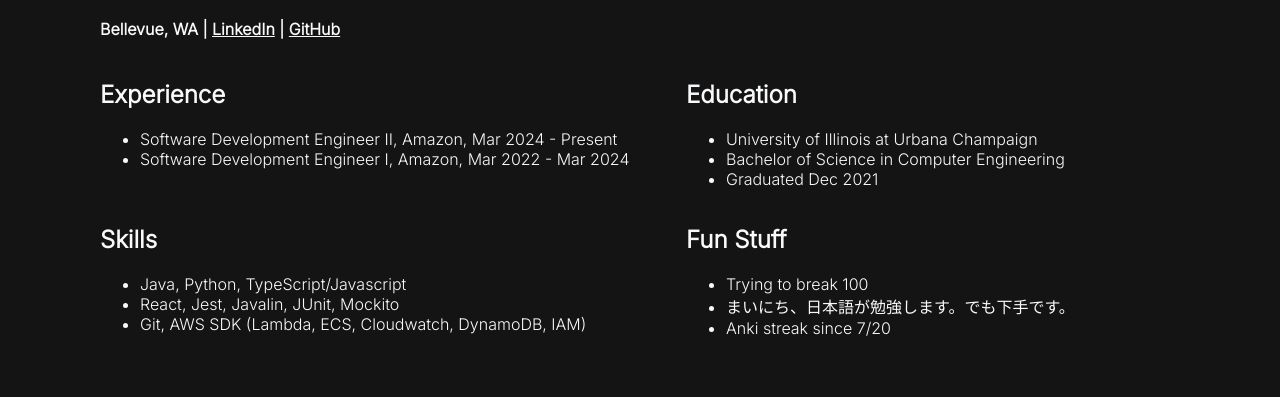
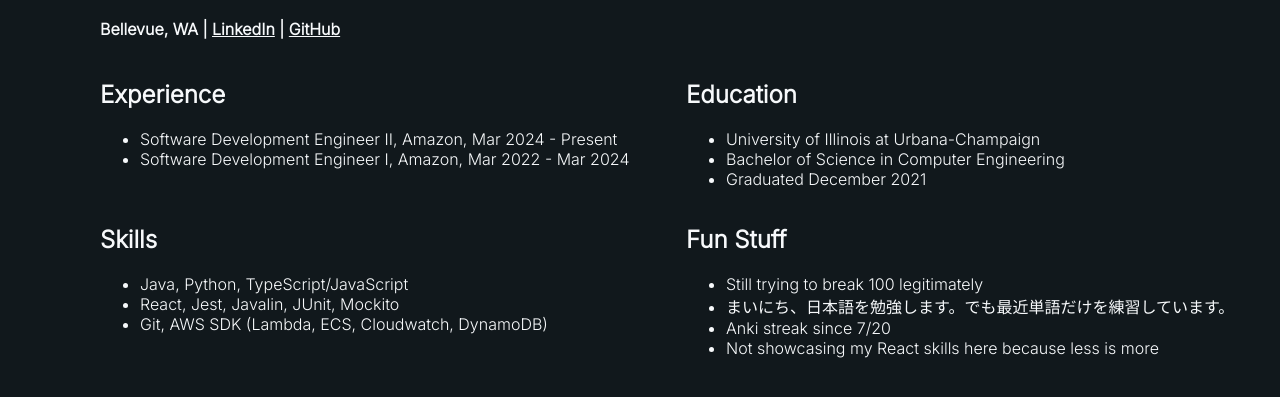
Before and after one commit to kyletolentino/kyletolentino.github.io, a plain HTML site: page index.html in a window 1280 px wide. Shown: the part 63-460 px from the top of the page. Drawn offline with Linux system fonts and the light colour scheme.

Commit message:
updating page color and content

```diff
--- a/index.html
+++ b/index.html
@@ -23,25 +23,26 @@
     <div>
         <h2>Education</h2>
         <ul>
-            <li>University of Illinois at Urbana Champaign</li>
+            <li>University of Illinois at Urbana-Champaign</li>
             <li>Bachelor of Science in Computer Engineering</li>
-            <li>Graduated Dec 2021</li>
+            <li>Graduated December 2021</li>
         </ul>
     </div>
     <div>
         <h2>Skills</h2>
         <ul>
-            <li>Java, Python, TypeScript/Javascript</li>
+            <li>Java, Python, TypeScript/JavaScript</li>
             <li>React, Jest, Javalin, JUnit, Mockito</li>
-            <li>Git, AWS SDK (Lambda, ECS, Cloudwatch, DynamoDB, IAM)</li>
+            <li>Git, AWS SDK (Lambda, ECS, Cloudwatch, DynamoDB)</li>
         </ul>
     </div>
     <div>
         <h2>Fun Stuff</h2>
         <ul>
-            <li>Trying to break 100</li>
-            <li>まいにち、日本語が勉強します。でも下手です。</li>
+            <li>Still trying to break 100 legitimately</li>
+            <li>まいにち、日本語を勉強します。でも最近単語だけを練習しています。</li>
             <li>Anki streak since 7/20</li>
+            <li>Not showcasing my React skills here because less is more</li>
         </ul>
     </div>
   </div>
--- a/styles.css
+++ b/styles.css
@@ -4,7 +4,7 @@
 
 body {
     color: #f7f9fb;
-    background-color: #141414;
+    background-color: #11181C;
     margin-left: 100px;
     padding: auto;
 }
```
